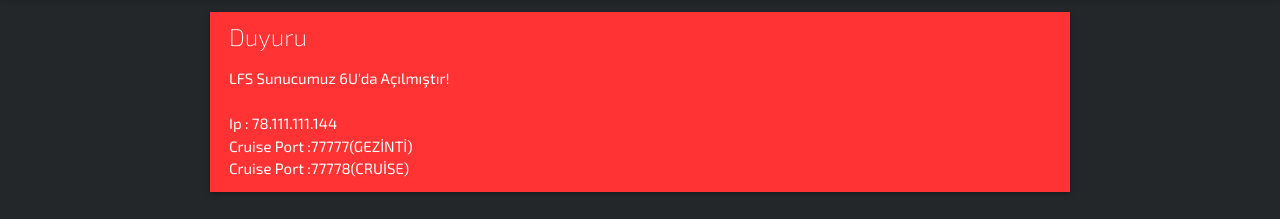
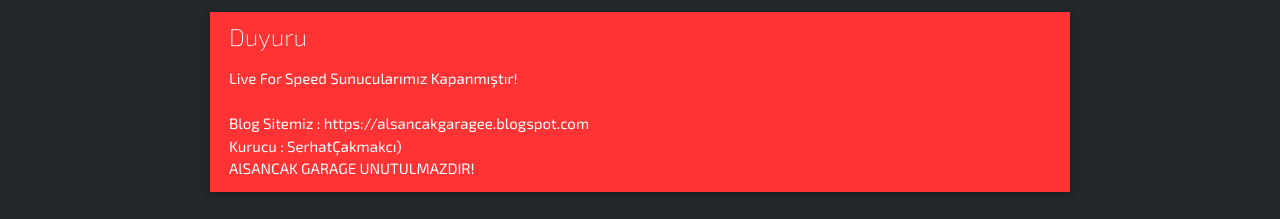
Before and after one commit to SerhatAhmet2005/alsancakgarage, a plain HTML site: page index.html in a window 1280 px wide. Shown: the part 68-287 px from the top of the page. Drawn offline with nearby package versions, Linux system fonts and the light colour scheme; a script that the page names is missing; some icons are missing.

Commit message:
index.html

```diff
--- a/index.html
+++ b/index.html
@@ -8,7 +8,7 @@
         <meta charset="utf-8" />
         <meta name="keywords" content="Live For Speed, LFS, lfs, liveforspeed, live for speed, cruise server, cruise sunucusu, Cruise, cruise, lfs sunucu, InSim, insim, Cruise InSim">
         <meta itemprop="name" content="Alsancak Garage - Anasayfa">
-        <meta itemprop="description" content="Live For Speed Adlı Oyunda Gelişmiş Bir City Sunucusu!">
+        <meta itemprop="description" content="Live For Speed Adlı Oyunda Gelişmiş Bir Sunucusu!">
         <meta itemprop="image" content="images/tglogo.png">
 
 
@@ -20,7 +20,7 @@
     <meta name="viewport" content="width=device-width, initial-scale=1">
     <meta name="description" content="Alsancak Garage Tarafından Geliştirilmiş Bir Cruise Server!">
     <meta property="og:title" content="Alsancak Garage - Cruise"/>
-    <meta property="og:url" content="https://alsancakgarage.tk/"/>
+    <meta property="og:url" content="https://serhatahmet2005.github.io/alsancakgarage/"/>
     <meta property="og:site_name" content="Anasayfa"/>
     <meta name="copyright" content="© 2021-2022 Alsancak Garage - Advanced Cruise Server!" >
     <meta property="og:footer" content="Sitemizi Ziyaret Etmeye Nedersin?"/>
@@ -87,11 +87,11 @@
 
            <div class="duyuru mesaj">
   <h4 class="duyurucuk"><i class="lni lni-bullhorn"></i> Duyuru</h4>
-	<p>LFS Sunucumuz 6U'da Açılmıştır!</p>
+	<p>Live For Speed Sunucularımız Kapanmıştır!</p>
 		   <br>
-		   <p>Ip : 78.111.111.144</p>
-		   <p>Cruise Port :77777(GEZİNTİ)</p>
-		   <p>Cruise Port :77778(CRUİSE)</p>
+		   <p>Blog Sitemiz : https://alsancakgaragee.blogspot.com</p>
+		   <p>Kurucu : SerhatÇakmakcı)</p>
+		   <p>AlSANCAK GARAGE UNUTULMAZDIR!</p>
             </div>
 
         <div class="container">
```
